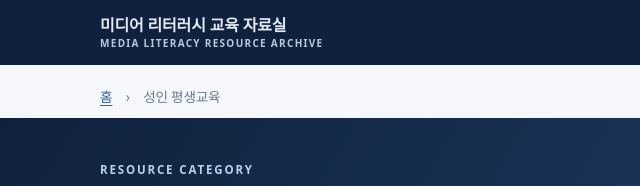
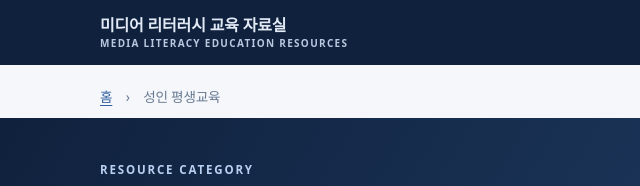
Before and after one commit to dangsclub/media-literacy-public, a plain HTML site: page categories/lifelong.html in a window 1280 px wide. Shown: the top 186 px of the page, 0-640 px from the left. Drawn offline with Linux system fonts and the light colour scheme.

Commit message:
자료실 명칭에서 아카이브 표현 정리

```diff
--- a/categories/lifelong.html
+++ b/categories/lifelong.html
@@ -1 +1 @@
-<!doctype html><html lang="ko"><head><meta charset="utf-8"><meta name="viewport" content="width=device-width,initial-scale=1"><title>성인 평생교육 | 미디어 리터러시 자료실</title><link rel="stylesheet" href="/assets/archive.css"></head><body><header class="top"><div class="wrap topin"><a class="brand" href="/">미디어 리터러시 교육 자료실<small>MEDIA LITERACY RESOURCE ARCHIVE</small></a><a href="/">자료실 첫 화면</a></div></header><div class="wrap"><div class="crumb"><a href="/">홈</a>　›　성인 평생교육</div></div><section class="hero"><div class="wrap"><div class="eyebrow">RESOURCE CATEGORY</div><h1>성인 평생교육</h1><p>성인·중장년·고령층의 생활 맥락을 반영한 자료를 준비하고 있습니다.</p></div></section><main class="main"><div class="wrap"><div class="grid"><a class="card" href="/"><span class="tag">PREPARING</span><h2>자료 준비 중</h2><p>뉴스·플랫폼·디지털 정보·온라인 소통 중심의 교육 자료</p></a></div></div></main><footer class="foot"><div class="wrap">미디어 리터러시 교육 자료실<small>공개 승인된 교육 자료를 제공합니다.</small></div></footer></body></html>
+<!doctype html><html lang="ko"><head><meta charset="utf-8"><meta name="viewport" content="width=device-width,initial-scale=1"><title>성인 평생교육 | 미디어 리터러시 자료실</title><link rel="stylesheet" href="/assets/archive.css"></head><body><header class="top"><div class="wrap topin"><a class="brand" href="/">미디어 리터러시 교육 자료실<small>MEDIA LITERACY EDUCATION RESOURCES</small></a><a href="/">자료실 첫 화면</a></div></header><div class="wrap"><div class="crumb"><a href="/">홈</a>　›　성인 평생교육</div></div><section class="hero"><div class="wrap"><div class="eyebrow">RESOURCE CATEGORY</div><h1>성인 평생교육</h1><p>성인·중장년·고령층의 생활 맥락을 반영한 자료를 준비하고 있습니다.</p></div></section><main class="main"><div class="wrap"><div class="grid"><a class="card" href="/"><span class="tag">PREPARING</span><h2>자료 준비 중</h2><p>뉴스·플랫폼·디지털 정보·온라인 소통 중심의 교육 자료</p></a></div></div></main><footer class="foot"><div class="wrap">미디어 리터러시 교육 자료실<small>공개 승인된 교육 자료를 제공합니다.</small></div></footer></body></html>
```
